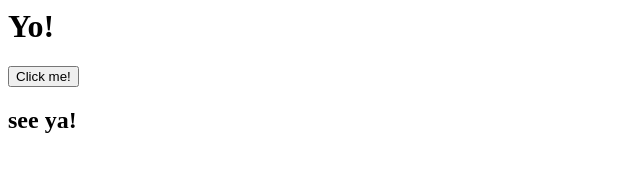
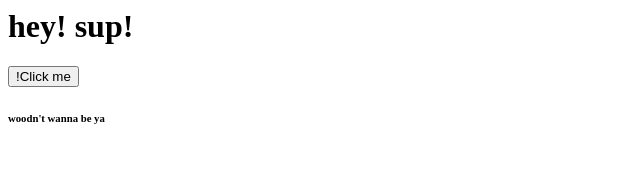
Before and after one commit to bcbrian/furry-giggle, a plain HTML site: page index.html in a window 1280 px wide. Shown: the whole page, without its empty margins (0-640 px from the left). Drawn offline with Linux system fonts and the light colour scheme.

Commit message:
yeah dawg

```diff
--- a/index.html
+++ b/index.html
@@ -6,10 +6,10 @@
     <title>Document</title>
 </head>
 <body>
-    <h1>Yo!</h1>
+    <h1>hey! sup!</h1>
     <div>
-        <button>Click me!</button>
+        <button onclick="alert('no dont do it! whyyyyyyy!!!!!')">!Click me</button>
     </div>
-    <h2>see ya!</h2>
+    <h6>woodn't wanna be ya</h6>
 </body>
 </html>
```
